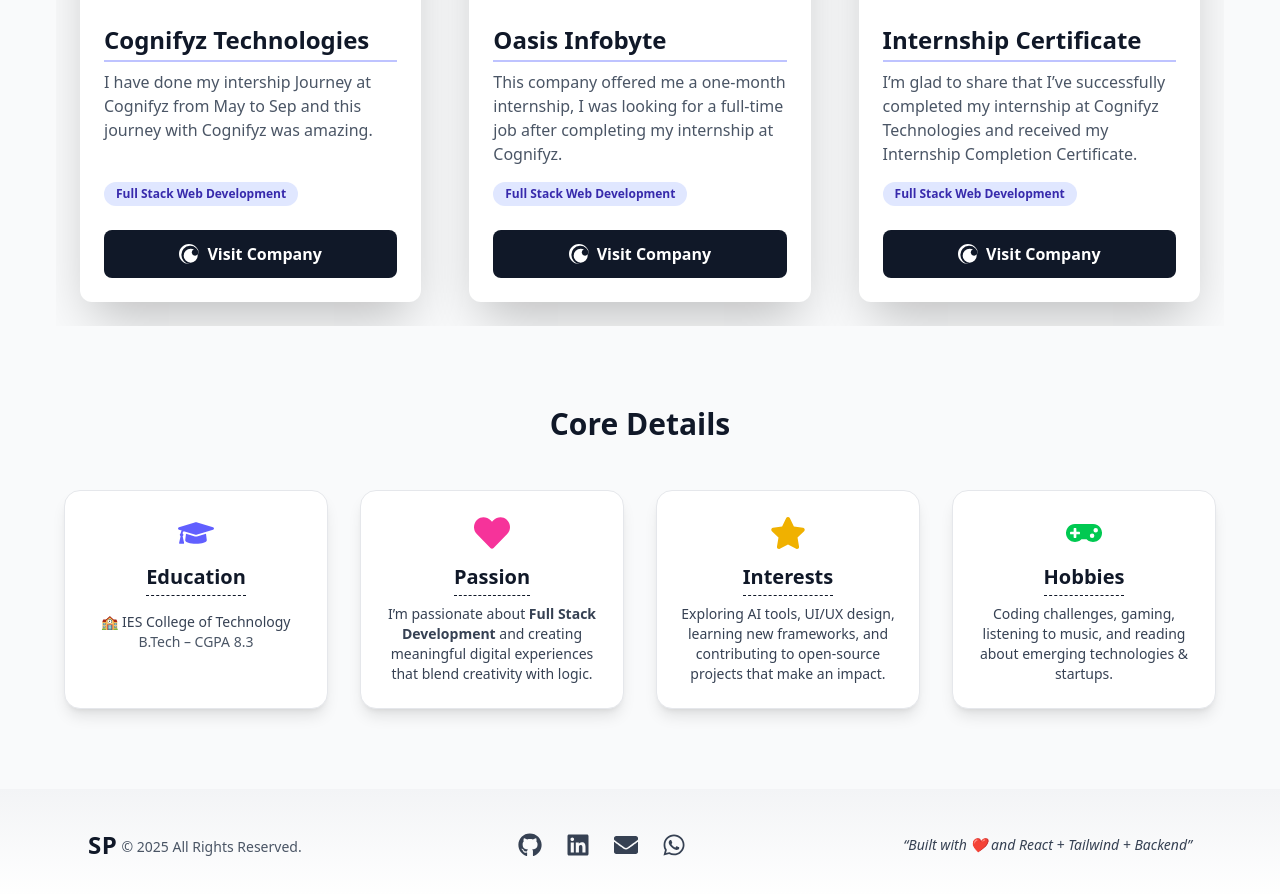
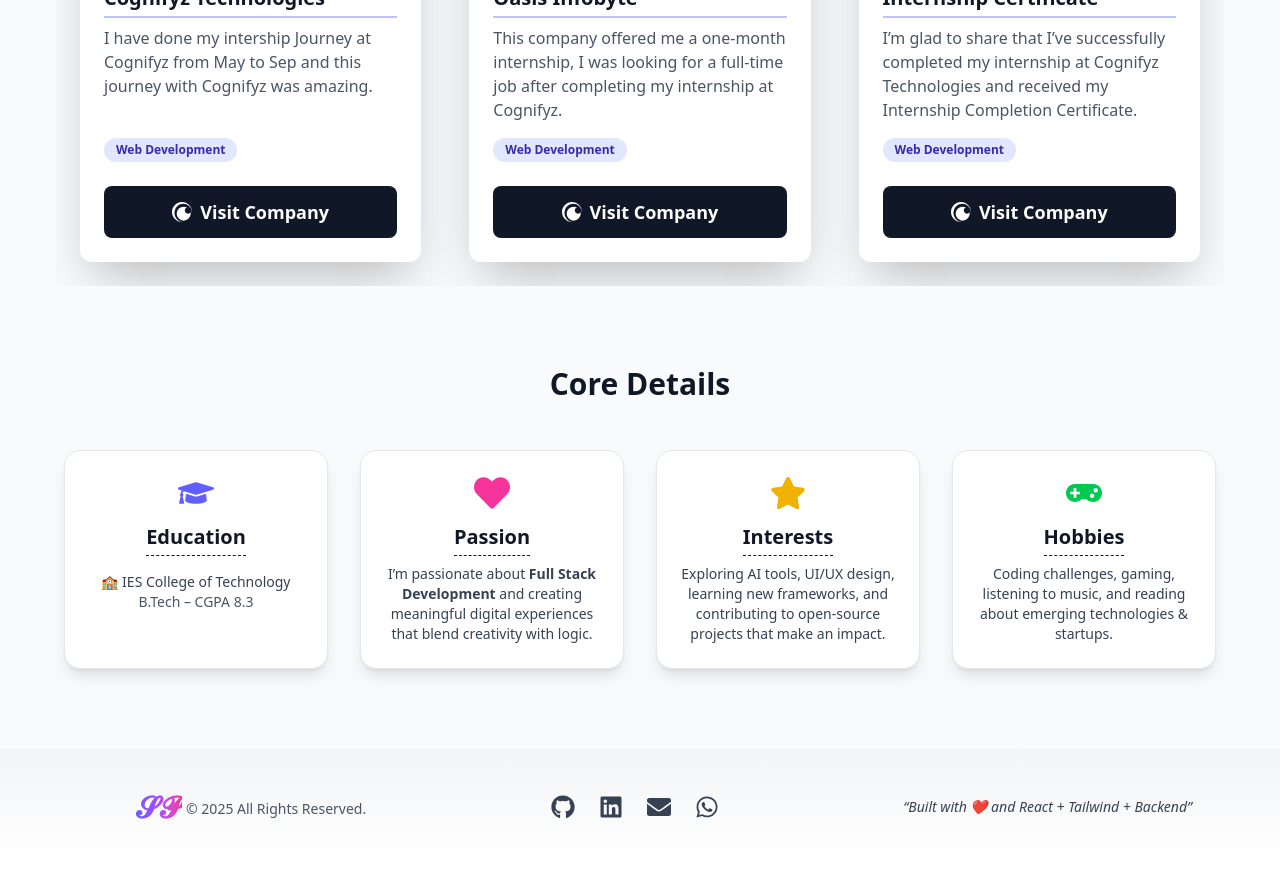
Before and after one commit to shivamp7428/Shivam-Patel, a React (Vite) app: page /about in a window 1280 px wide. Shown: the part 1760-2654 px from the top of the page. After the commit the page ends 2625 px from the top, so only its background shows below. Built offline with nearby package versions, Linux system fonts and the light colour scheme.

Commit message:
Updated new version

```diff
--- a/src/Component/Footer.jsx
+++ b/src/Component/Footer.jsx
@@ -13,7 +13,16 @@
         {/* Left - Logo & Text */}
         <div className="text-center flex justify-center items-center gap-1  md:text-left">
           <h2 className="text-2xl font-bold text-gray-900 dark:text-gray-100 tracking-wide">
-            SP<span className="text-indigo-600"></span>
+          <motion.div
+            initial={{ x: -50, opacity: 0 }}
+            animate={{ x: 0, opacity: 1 }}
+            transition={{ duration: 0.5 }}
+            className="ml-4 md:ml-12 text-2xl md:text-3xl font-extrabold cursor-pointer select-none"
+          >
+            <span className="bg-gradient-to-r from-indigo-500 via-purple-500 to-pink-500 bg-clip-text text-transparent">
+             <a href="https://shivam-patel-zy5a.vercel.app/">𝓢𝓟</a>
+            </span>
+          </motion.div>
           </h2>
           <p className="text-gray-600 dark:text-gray-400 mt-1 text-sm">
             © {new Date().getFullYear()} All Rights Reserved.
--- a/src/Component/Header.jsx
+++ b/src/Component/Header.jsx
@@ -37,10 +37,13 @@
   initial={{ x: -50, opacity: 0 }}
   animate={{ x: 0, opacity: 1 }}
   transition={{ duration: 0.5 }}
-        className="text-2xl font-black text-gray-900 dark:text-gray-200 ml-4 md:ml-12"
+  className="ml-4 md:ml-12 text-2xl md:text-3xl font-extrabold cursor-pointer select-none"
 >
-        Shivam
+  <span className="bg-gradient-to-r from-indigo-500 via-purple-500 to-pink-500 bg-clip-text text-transparent">
+     <a href="https://shivam-patel-zy5a.vercel.app/">𝓢𝓟</a>
+  </span>
 </motion.div>
+
 
       {/* Desktop Nav */}
       <nav className="hidden md:flex items-center space-x-6 md:space-x-8 mr-4 md:mr-12">
@@ -87,7 +90,7 @@
                 {item.name}
               </a>
             ))}
-            <button className={buttonClass}>CONTACT ME</button>
+            <a href="tel:+918871736638" className={buttonClass}>CONTACT ME</a>
           </motion.div>
         )}
       </AnimatePresence>
--- a/src/Pages/About.jsx
+++ b/src/Pages/About.jsx
@@ -71,7 +71,7 @@
         id: 1,
         title: "Cognifyz Technologies",
         description: "I have done my intership Journey at Cognifyz from May to Sep and  this journey with Cognifyz was amazing.",
-        tags: ["Full Stack Web Development"],
+        tags: ["Web Development"],
         icon: <FaLaptopCode className="text-red-500" />,
         imagePlaceholder: "https://res.cloudinary.com/drlcjjixb/image/upload/v1760720443/Screenshot_2025-10-17_222733_qscfxp.png",
         githubUrl: " https://cognifyz.com/",
@@ -80,7 +80,7 @@
         id: 2,
         title: "Oasis Infobyte",
         description: "This company offered me a one-month internship, I was looking for a full-time job after completing my internship at Cognifyz.",
-        tags: ["Full Stack Web Development"],
+        tags: ["Web Development"],
         icon: <FaGlobe className="text-blue-500" />,
         imagePlaceholder: "https://res.cloudinary.com/drlcjjixb/image/upload/v1760720419/Screenshot_2025-10-17_222707_wlciin.png",
         githubUrl: "https://oasisinfobyte.com/",
@@ -89,7 +89,7 @@
         id: 3,
         title: " Internship Certificate ",
         description: "I’m glad to share that I’ve successfully completed my internship at Cognifyz Technologies and received my Internship Completion Certificate.",
-        tags: ["Full Stack Web Development"],
+        tags: [" Web Development"],
         icon: <FaGlobe className="text-blue-500" />,
         imagePlaceholder: "https://res.cloudinary.com/drlcjjixb/image/upload/v1760720431/Screenshot_2025-10-17_222722_xpuhcw.png",
         githubUrl: "https://cognifyz.com/",
@@ -112,59 +112,7 @@
     exit: { y: "100vh", opacity: 0 },
 };
 
-const ProjectModal = ({ project, onClose }) => {
-    if (!project) return null;
 
-    return (
-        <AnimatePresence>
-            <motion.div
-                className="fixed inset-0 z-50 flex items-center justify-center p-4 backdrop-blur-sm"
-                style={{ backgroundColor: 'rgba(0, 0, 0, 0.9)' }}
-                variants={backdropVariants}
-                initial="hidden"
-                animate="visible"
-                exit="hidden"
-                onClick={onClose}
-            >
-                <motion.div
-                    className="relative w-full max-w-4xl max-h-[90vh] bg-white dark:bg-gray-800 rounded-lg shadow-2xl overflow-hidden"
-                    variants={modalVariants}
-                    onClick={(e) => e.stopPropagation()}
-                >
-                    <button
-                        className="absolute top-4 right-4 z-10 p-2 text-white bg-indigo-600 rounded-full hover:bg-indigo-700 transition"
-                        onClick={onClose}
-                        aria-label="Close modal"
-                    >
-                        <FaTimes className="text-xl" />
-                    </button>
-
-                    <div className="w-full h-auto max-h-[70vh] overflow-y-auto">
-                        <img
-                            src={project.imagePlaceholder}
-                            alt={`Full screenshot of ${project.title}`}
-                            className="w-full object-contain"
-                        />
-                    </div>
-
-                    <div className="p-4 sm:p-6 text-center border-t border-gray-200 dark:border-gray-700">
-                        <h3 className="text-2xl font-bold text-gray-900 dark:text-gray-100 mb-2">
-                            {project.title}
-                        </h3>
-                        <a
-                            href={project.githubUrl}
-                            target="_blank"
-                            rel="noopener noreferrer"
-                            className="inline-flex items-center justify-center px-6 py-2 text-white bg-gray-900 dark:bg-indigo-600 rounded-lg font-semibold hover:bg-indigo-700 transition-colors"
-                        >
-                            <FaGithub className="mr-2 text-lg" /> View Code
-                        </a>
-                    </div>
-                </motion.div>
-            </motion.div>
-        </AnimatePresence>
-    );
-};
 
 const ProjectCard = ({ project, onImageClick }) => {
     return (
@@ -193,7 +141,7 @@
                 </motion.div>
 
                 <div className="p-6 flex flex-col flex-grow">
-                    <h3 className="text-2xl font-bold text-gray-900 dark:text-gray-100 mb-2 border-b-2 border-indigo-400/50 pb-1">
+                    <h3 className="md:text-xl text-sm font-bold text-gray-900 dark:text-gray-100 mb-2 border-b-2 border-indigo-400/50 pb-1">
                         {project.title}
                     </h3>
                     <p className="text-gray-600 dark:text-gray-300 mb-4 text-sm md:text-base flex-grow">
@@ -215,10 +163,9 @@
                         href={project.githubUrl}
                         target="_blank"
                         rel="noopener noreferrer"
-                        className="flex items-center justify-center w-full px-4 py-3 text-white bg-gray-900 dark:bg-indigo-600 rounded-lg font-semibold hover:bg-indigo-700 dark:hover:bg-indigo-700 transition-colors duration-300 mt-auto"
+                        className="flex text-sm md:text-lg items-center justify-center w-full px-4 py-3 text-white bg-gray-900 dark:bg-indigo-600 rounded-lg font-semibold hover:bg-indigo-700 dark:hover:bg-indigo-700 transition-colors duration-300 mt-auto"
                     >
-
-                  <SiCrunchyroll className="mr-2 text-xl" /> Visit Company
+                   <SiCrunchyroll className="mr-2 text-xl" /> Visit Company
                     </a>
                 </div>
             </div>
@@ -269,7 +216,8 @@
 
   return (
     <>
-    <div id="about" className="pt-28 md:pt-40 pb-20 bg-gray-50 dark:bg-gray-900 min-h-screen">
+     <div className="overflow-x-hidden">
+ <div id="about" className="pt-28 md:pt-40 pb-20 bg-gray-50 dark:bg-gray-900 min-h-screen">
       <div className="max-w-7xl mx-auto px-6 lg:px-8">
 
         {/* --- Main Header --- */}
@@ -344,16 +292,16 @@
             </ul>
           </motion.div>
         </div>
- <section
+          <section
                 id="projects"
-                className="min-h-screen px-0 sm:px-6 pt-28 md:pt-40 py-20 bg-gray-50 dark:bg-gray-900 relative"
+                className="min-h-screen px-0 sm:px-6 pt-15 md:pt-30 py-20 bg-gray-50 dark:bg-gray-900 relative"
             >
                 <div className="max-w-7xl mx-auto px-6 sm:px-0">
                     <motion.h2
                         initial={{ y: -50, opacity: 0 }}
                         whileInView={{ y: 0, opacity: 1 }}
                         transition={{ duration: 0.7 }}
-                        className="text-4xl md:text-5xl font-extrabold text-center mb-16 text-gray-900 dark:text-gray-100 px-4 sm:px-0"
+                        className="text-4xl animate-pulse md:text-5xl font-extrabold text-center mb-16 text-gray-900 dark:text-gray-100 px-4 sm:px-0"
                     >
                         Work & <span className="text-indigo-600 dark:text-pink-400">Experience</span>
                     </motion.h2>
@@ -433,7 +381,7 @@
         </div>
       </div>
     </div>
-
+     </div>
     </>
   );
 };
--- a/src/Pages/Home.jsx
+++ b/src/Pages/Home.jsx
@@ -16,14 +16,17 @@
           transition={{ duration: 0.7 }}
           className="text-4xl md:text-5xl font-bold text-gray-900 dark:text-gray-100"
         >
-          Hi, I&apos;m <span className="text-indigo-600">Shivam</span>
+          Hi, I&apos;m
+          <span className="bg-gradient-to-r from-indigo-500 via-purple-500 to-pink-500 bg-clip-text text-transparent">
+              <a href="https://shivam-patel-zy5a.vercel.app/"> 𝓢hivam</a>
+          </span>
         </motion.h1>
 
         <motion.p
           initial={{ x: -50, opacity: 0 }}
           animate={{ x: 0, opacity: 1 }}
           transition={{ delay: 0.3, duration: 0.7 }}
-          className="text-gray-700 dark:text-gray-300 text-lg md:text-xl max-w-md"
+          className="text-gray-700 dark:text-gray-300  md:text-xl max-w-md"
         >
           I am a Computer Engineering student & Full Stack Developer passionate about building beautiful and functional web apps.
         </motion.p>
@@ -32,12 +35,12 @@
           initial={{ opacity: 0 }}
           animate={{ opacity: 1 }}
           transition={{ delay: 0.6, duration: 0.7 }}
-          className="flex space-x-4 mt-4"
+          className="flex md:space-x-4 space-x-2 mt-4"
         >
          <a
            href="/Shivam_Patel_Resume.pdf"
            download="Shivam_Patel_Resume.pdf"
-            className="px-6 py-3 bg-indigo-600 text-white font-semibold rounded-lg shadow-lg hover:bg-indigo-700 transition duration-300"
+            className="md:px-6 px-3 py-3 bg-indigo-600 text-white font-semibold rounded-lg shadow-lg hover:bg-indigo-700 transition duration-300"
            >
            Download Resume
            </a>
@@ -45,7 +48,7 @@
 
           <a
             href="tel:+918871736638"
-            className="px-6 py-3 border-2 border-indigo-600 text-indigo-600 font-semibold rounded-lg hover:bg-indigo-600 hover:text-white transition duration-300"
+            className="md:px-6 px-3 py-3 border-2 border-indigo-600 text-indigo-600 font-semibold rounded-lg hover:bg-indigo-600 hover:text-white transition duration-300"
           >
             Contact Me
           </a>
```
Lines whose indentation alone changed are shown as unchanged.
